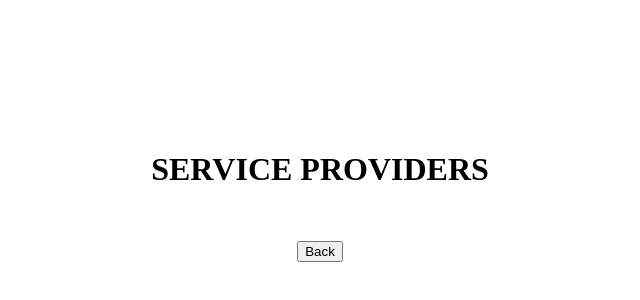
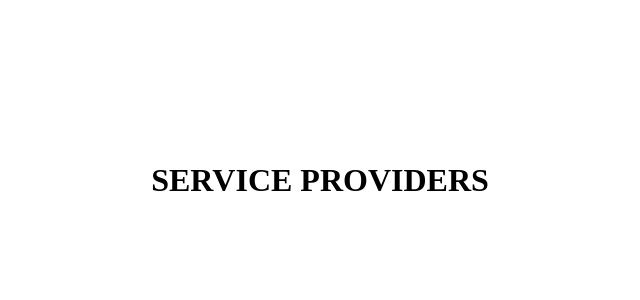
Before and after one commit to girish-07/CanquestFrontend, a website: page templates/checkout.html in a window 1280 px wide. Shown: the part 204-504 px from the top of the page, without its empty margins (320-960 px from the left). Drawn offline with Linux system fonts and the light colour scheme.

Commit message:
Revert changes to checkout page

```diff
--- a/templates/checkout.html
+++ b/templates/checkout.html
@@ -10,7 +10,7 @@
         <h1>SERVICE PROVIDERS</h1>
         <ul id="plansList"></ul>
         <table id="plansTable"></table>
-        <a href="postcode.html"><button id="submitButton">Back</button></a>
+
     </div>
     <script src="../scripts/checkoutScript.js"></script>
 
```
